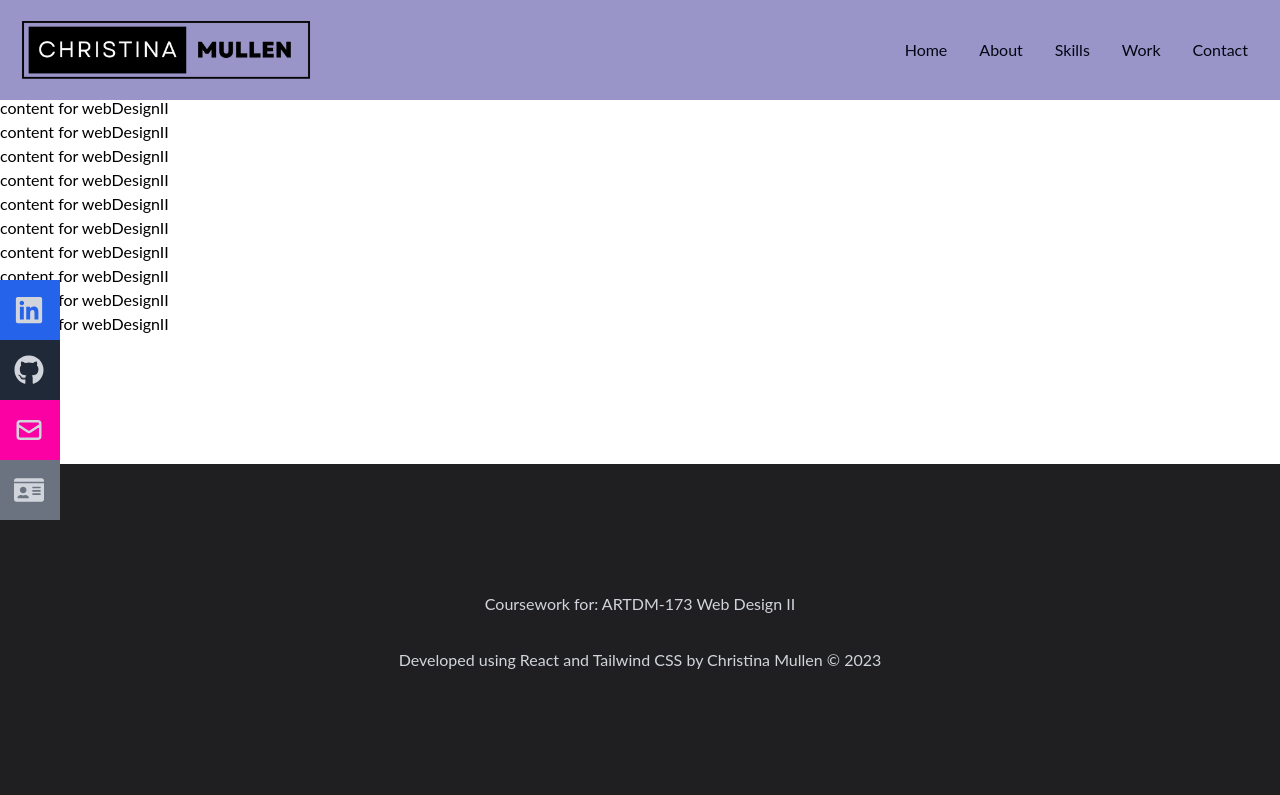
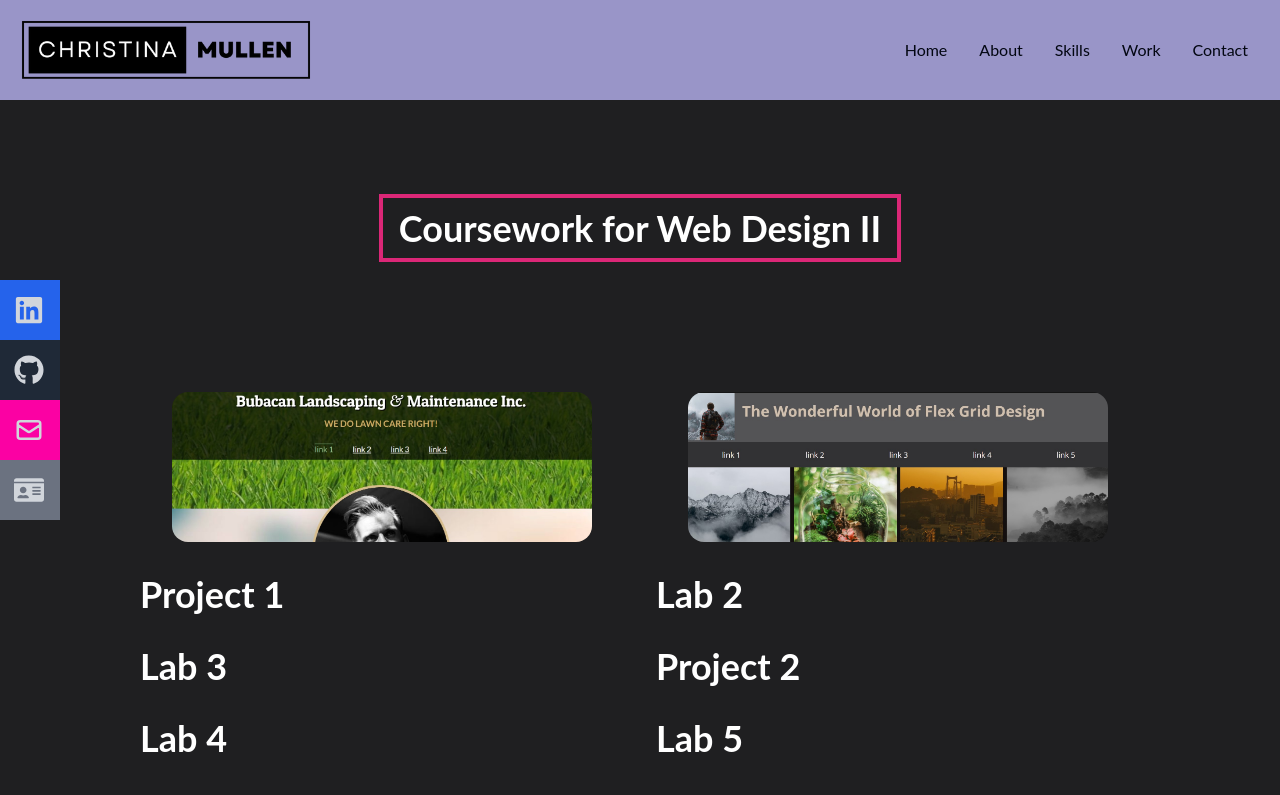
Before and after one commit to christinamullen/christina-portfolio, a React (Create React App) app: page /WebDesignII in a window 1280 px wide. Shown: the top 795 px of the page. Built offline with nearby package versions, Linux system fonts and the light colour scheme.

Commit message:
footer, nav bar, work

```diff
--- a/src/components/Footer.jsx
+++ b/src/components/Footer.jsx
@@ -7,7 +7,6 @@ const Footer = () => {
         <div className='text-center py-32'>
             <a href='/WebDesignII' className='p-8'>Coursework for: ARTDM-173 Web Design II </a>
             <p className='pt-8'>Developed using React and Tailwind CSS by Christina Mullen © 2023</p>
-            <img></img>
         </div>
     </div>
   )
--- a/src/components/NavBar.jsx
+++ b/src/components/NavBar.jsx
@@ -55,7 +55,7 @@ const NavBar = () => {
               Email <HiOutlineMail size={30}/>
             </a>
           </li>
-          <li className='w-[160px] h-[60px] flex justify-between items-center ml-[-100px] hover:ml-[-10px] duration-300 bg-gray-500'>
+          <li className='w-[160px] h-[60px] flex justify-between items-center ml-[-100px] hover:ml-[-10px] duration-300 bg-[#6B7280]'>
             <a className='flex justify-between items-center w-full text-gray-300' href="/">
               Resume <FaIdCard size={30}/>
             </a>
--- a/src/components/Work.jsx
+++ b/src/components/Work.jsx
@@ -27,24 +27,30 @@ const Work = () => {
                 <p className='text-sm tracking-wider'>UX Deisgn • UX Research • Figma • Prototyping</p>
                 <img className='mx-auto p-4' src={ww} alt='' />
               </div>
+              <a href="#" target="_blank" rel="noopener noreferrer" className="block cursor-pointer">
                 <div className='h-[580px] mx-8 col-span-1 text-center rounded-3xl py-8 bg-[#C8DEC8] text-black transform transition-transform duration-500 ease-in-out md:hover:scale-110 md:hover:translate-x-5'>
                   <h1 className='text-3xl font-bold'>Garden Journal</h1>
                   <h3 className='text-sm font-normal p-4'>Advanced Java using JavaFX and mySQL. Tracks your plants and their watering intervals.</h3>
                   <p className='text-sm tracking-wider px-4'>Java • Object Oriented Programming • Interfaces • Abstraction</p>
                   <img className='mx-auto p-4' src={flora} alt='' />
                 </div>
+              </a>
+              <a href="https://christinamullen.github.io/project4_apiAI/" target="_blank" rel="noopener noreferrer" className="block cursor-pointer">
                 <div className='h-[580px] mx-8 col-span-1 text-center rounded-3xl py-8 bg-[#D1E0E8] text-black transform transition-transform duration-500 ease-in-out md:hover:scale-110 md:hover:-translate-x-5'>
                   <h1 className='text-3xl font-bold'>EV Roadtrip Planner</h1>
                   <h3 className='text-sm font-normal p-4'>Calculates how many times a vehicle will need to charge and plot locations of charging stations. Here API & Leaflet Maps API</h3>
                   <p className='text-sm tracking-wider px-4'>JavaScript • HTML/CSS • APIs • DOM manipulation • Proxy Server</p>
                   <img className='mx-auto p-4' src={ev} alt='' />
                 </div>
+                </a>
+                <a href="https://christinamullen.github.io/project4_apiAI/" target="_blank" rel="noopener noreferrer" className="block cursor-pointer">
                 <div className='h-[580px] mx-8 col-span-1 text-center rounded-3xl py-8 bg-[#D6D1E8] text-black transform transition-transform duration-500 ease-in-out md:hover:scale-110 md:hover:translate-x-5'>
                   <h1 className='text-3xl font-bold'>Wedding RSVP Portal</h1>
                   <h3 className='text-sm font-normal p-4'>Web Programming project where guests can RSVP, lookup by email, select their meal choice, add a +1 guest. </h3>
                   <p className='text-sm tracking-wider'>Python • SQL • HTML/CSS • Web Programming</p>
                   <img className='mx-auto p-4' src={rsvp} alt='' />
                 </div>
+                </a>
                 <div className='h-[580px] mx-8 col-span-1 text-center rounded-3xl py-8 bg-[#D4DDDB] text-black transform transition-transform duration-500 ease-in-out md:hover:scale-110 md:hover:-translate-x-5'>
                   <h1 className='text-3xl font-bold'>Vet Office</h1>
                   <h1 className='text-3xl font-bold'>Waiting Room Simulator</h1>
--- a/src/components/webDesignII.jsx
+++ b/src/components/webDesignII.jsx
@@ -2,24 +2,48 @@ import React from 'react'
 
 const webDesignII = () => {
   return (
-    <div>
+    <div name='work' className='w-full mx-auto flex flex-col justify-center h-auto bg-[#1F1F21] text-gray-300 py-24'>
+       <div className='flex flex-col text-4xl font-bold items-center w-full h-full text-white'>
+          <div className='my-28'>
+            <h1 className='text-4xl font-bold inline border-4 px-4 py-2 m-8 border-pink-600'>Coursework for Web Design II </h1>
+          </div>
+          <div className='max-w-[1000px] w-full grid grid-cols-1 md:grid-cols-2 gap-8 py-8'>
+            <a href="https://christinamullen.github.io/Bubbacan-Landscaping-Website/" target="_blank" rel="noopener noreferrer" className="block">
+              <div className='relative h-[150px] mx-8 col-span-1 text-center rounded-2xl py-8 bg-bubacan-image bg-cover bg-no-repeat text-white transform hover:scale-105 transition-transform duration-200 hover:bg-black hover:bg-opacity-80 group'>
+              <div className="absolute inset-0 bg-black rounded-2xl opacity-0 group-hover:opacity-80 transition-opacity duration-200"></div>
+                <div className="absolute bottom-[-50%] left-0 right-0 pb-2 opacity-0 group-hover:opacity-100 transition-all duration-200 group-hover:bottom-0">
+                <p>Copy a Webpage</p>
+                <p>Lab 0</p>
+              </div>
+              </div>
+            </a>
+            <a href="https://christinamullen.github.io/Flexbox-and-Grid/" target="_blank" rel="noopener noreferrer" className="block">
+              <div className='relative h-[150px] mx-8 col-span-1 text-center rounded-2xl py-8 bg-flexgrid-image bg-cover bg-no-repeat text-white transform hover:scale-105 transition-transform duration-200 hover:bg-black hover:bg-opacity-80 group'>
+              <div className="absolute inset-0 bg-black rounded-2xl opacity-0 group-hover:opacity-80 transition-opacity duration-200"></div>
+                <div className="absolute bottom-[-50%] left-0 right-0 pb-2 opacity-0 group-hover:opacity-100 transition-all duration-200 group-hover:bottom-0">
+                <p>Flexbox &amp; Grid</p>
+                <p>Lab 1</p>
+              </div>
+              </div>
+            </a>
+            <p>Project 1</p>
+            <p>Lab 2</p>
 
-        <p>content for webDesignII</p>
-        <p>content for webDesignII</p>
-        <p>content for webDesignII</p>
-        <p>content for webDesignII</p>
-        <p>content for webDesignII</p>
-        <p>content for webDesignII</p>
-        <p>content for webDesignII</p>
-        <p>content for webDesignII</p>
-        <p>content for webDesignII</p>
-        <p>content for webDesignII</p>
-        <p>content for webDesignII</p>
-        <p>content for webDesignII</p>
-        <p>content for webDesignII</p>
+            <p>Lab 3</p>
+            <p>Project 2</p>
+            <p>Lab 4</p>
+            <p>Lab 5</p>
 
-        <p>content for webDesignII</p>
+            <p>Project 3</p>
+            <p>Lab 6 </p>
+            <p>Lab 7</p>
+            <p>Project 4</p>
+            <p>content for webDesignII</p>
+
+            <p>content for webDesignII</p>
+          </div>
         </div>
+    </div>
   )
 }
 
--- a/tailwind.config.js
+++ b/tailwind.config.js
@@ -5,7 +5,12 @@ module.exports = {
     "./src/**/*.{js,jsx,ts,tsx}",
   ],
   theme: {
-    extend: {},
+    extend: {
+      backgroundImage: theme => ({
+        'bubacan-image': "url('/src/assets/images/bubbacan.jpg')",
+        'flexgrid-image': "url('/src/assets/images/FlexboxGrid.jpg')",
+      })
+    },
   },
   plugins: [],
 }
```
Also changed, not shown: src/assets/images/FlexboxGrid.jpg (added), src/assets/images/bubbacan.jpg (added). Lines whose indentation alone changed are shown as unchanged.
